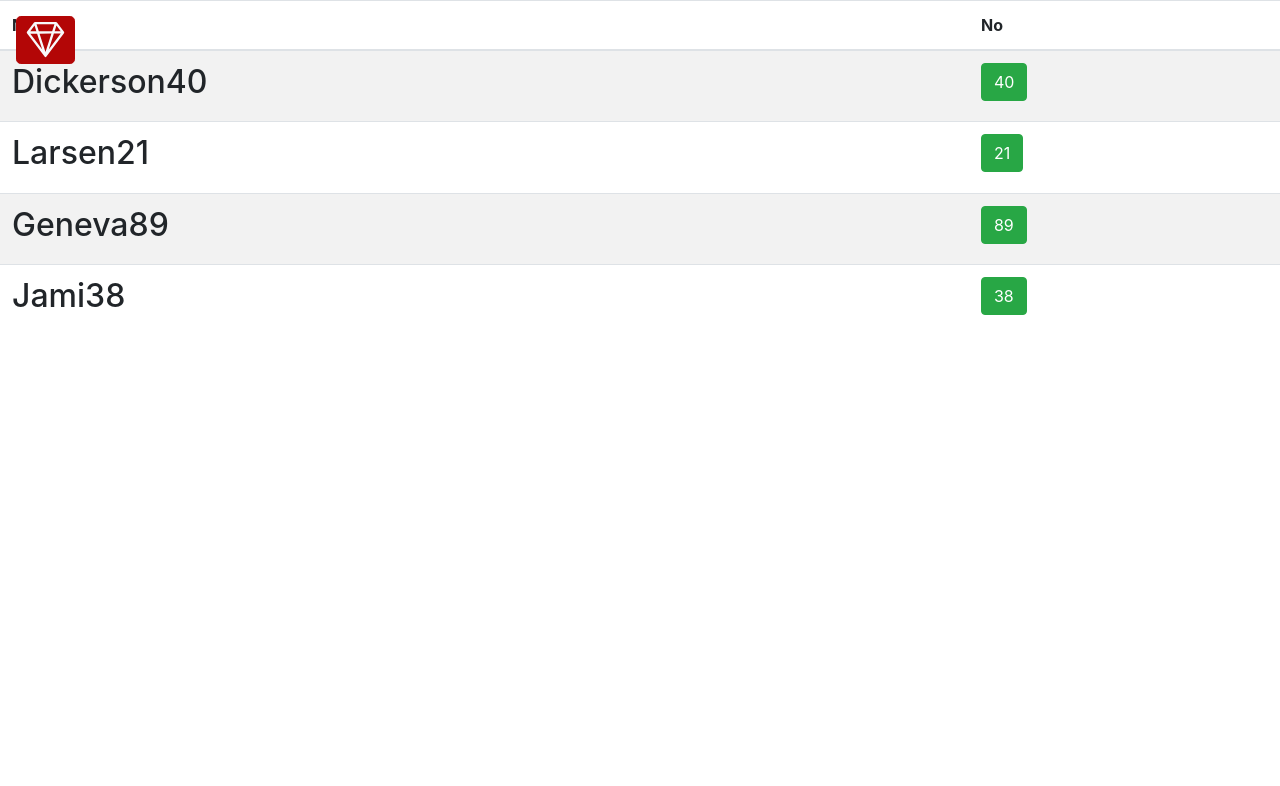
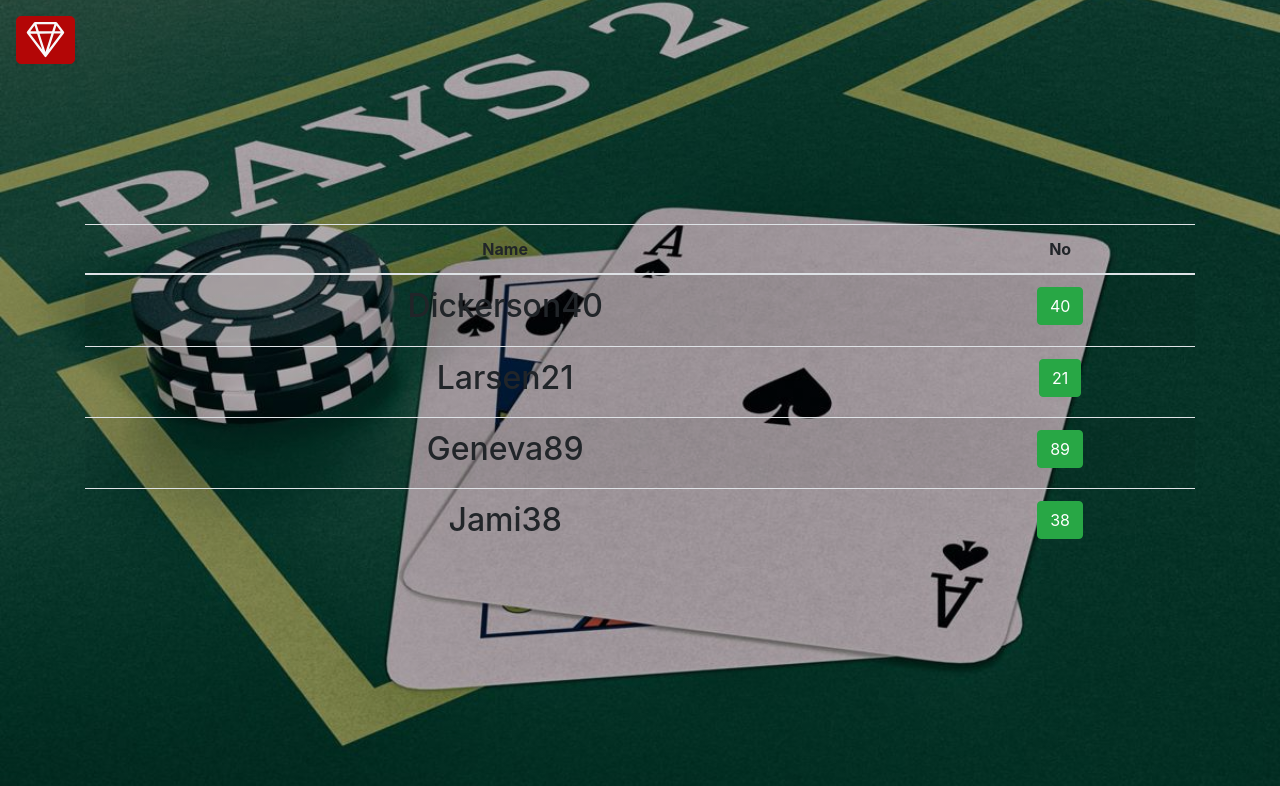
Before and after one commit to luisedudiaz/Blackjack, a Nuxt app: page /salas in a window 1280 px wide. Shown: the top 786 px of the page. Built offline with nearby package versions, Linux system fonts and the light colour scheme; no server answers.

Commit message:
se cambio el fondo

```diff
--- a/pages/salas/index.vue
+++ b/pages/salas/index.vue
@@ -1,5 +1,7 @@
 <template>
   <div>
+    <div class="background">
+      <div class="container">
         <b-table striped hover :items="items" :fields="fields">
           <template v-slot:cell(name)="data">
             <h2>
@@ -8,10 +10,14 @@
           </template>
           <template v-slot:cell(no)="data">
             <NuxtLink :to="`/salas/${data.item.no}`"
-          ><b-button variant="success">{{ data.item.no }}</b-button></NuxtLink
+              ><b-button variant="success">{{
+                data.item.no
+              }}</b-button></NuxtLink
             >
           </template>
         </b-table>
+      </div>
+    </div>
   </div>
 </template>
 
@@ -35,3 +41,39 @@ export default {
   }
 }
 </script>
+<style>
+.container {
+  margin: 0 auto;
+  min-height: 100vh;
+  display: flex;
+  justify-content: center;
+  align-items: center;
+  text-align: center;
+}
+.background {
+  /* Location of the image */
+  background-image: linear-gradient(
+      to bottom,
+      rgba(0, 0, 0, 0.3) 0%,
+      rgba(0, 0, 0, 0.3) 100%
+    ),
+    url('~assets/cover.jpg');
+  /* Background image is centered vertically and horizontally at all times */
+  background-position: center center;
+
+  /* Background image doesn't tile */
+  background-repeat: no-repeat;
+
+  /* Background image is fixed in the viewport so that it doesn't move when
+       the content's height is greater than the image's height */
+  background-attachment: fixed;
+
+  /* This is what makes the background image rescale based
+       on the container's size */
+  background-size: cover;
+
+  /* Set a background color that will be displayed
+       while the background image is loading */
+  background-color: #464646;
+}
+</style>
```
Lines whose indentation alone changed are shown as unchanged.
